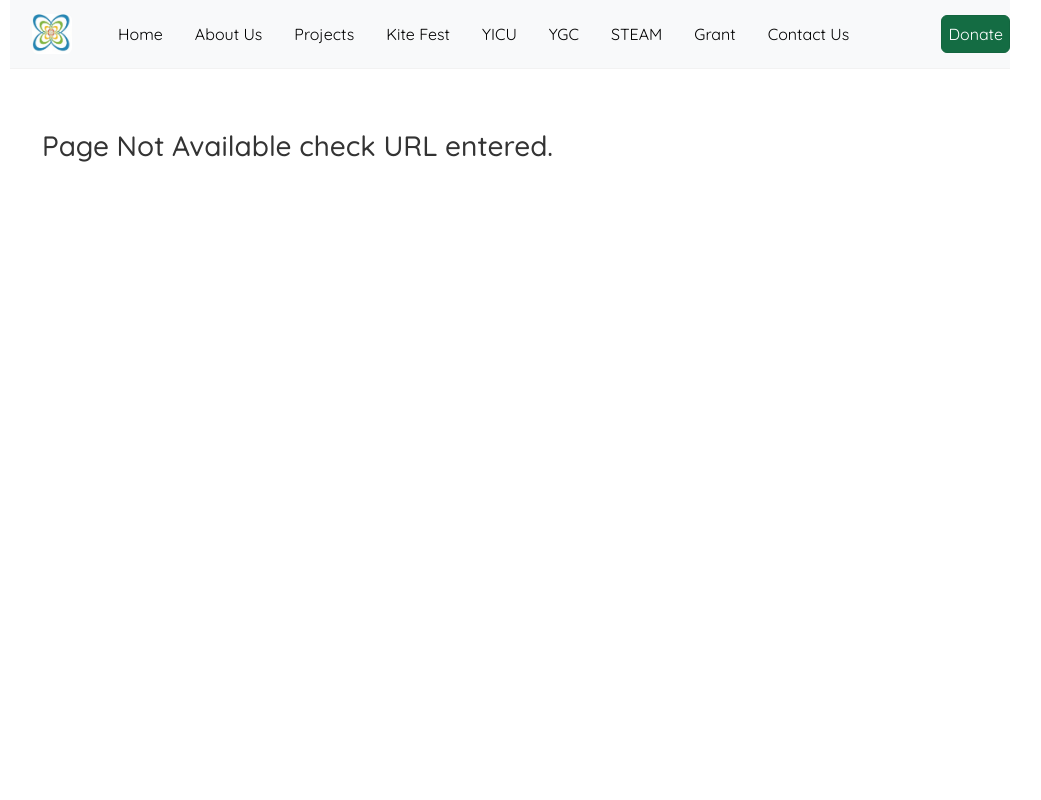
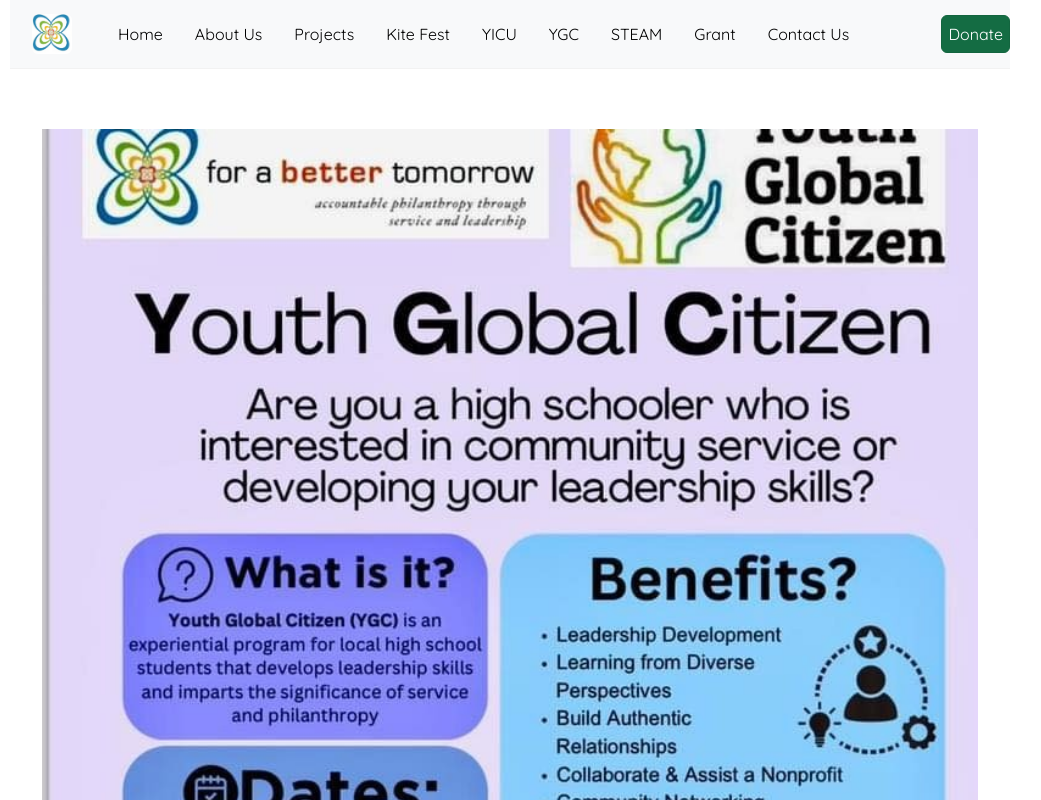
Before and after one commit to RahulVarunGit/mcia-react, a React (Create React App) app: page /project/1 in a window 1280 px wide. Shown: the top 800 px of the page, without its empty margins (130-1171 px from the left). Built offline with nearby package versions, Linux system fonts and the light colour scheme.

Commit message:
project initial

```diff
--- a/src/App.js
+++ b/src/App.js
@@ -47,6 +47,7 @@
 import YGC2026 from './javascript/YGC/ygc2026';
 import YGC2027 from './javascript/YGC/ygc2027';
 import Flyer from './javascript/flyer';
+import Project from './javascript/project';
 
 
 import { BrowserRouter as Router, Routes, Route } from 'react-router-dom';
@@ -108,6 +109,7 @@
             <Route path="/ygc2026" element={<YGC2026 />} />
             <Route path="/ygc2027" element={<YGC2027 />} />
             <Route path="/flyer/:name" element={<Flyer />} />
+            <Route path="/project/:name" element={<Project />} />
             <Route path="/*" element={<NotFoundPage />} />
           </Routes>
 
--- /dev/null
+++ b/src/javascript/project.js
@@ -0,0 +1,35 @@
+import { useState } from 'react';
+import '../styles/Home.css';
+import { useParams } from 'react-router-dom';
+
+const Project = () => {
+    const { name } = useParams();
+    var flyerName = "YGC";
+    //console.log("testing testing testing");
+    //console.log(name);
+    //console.log(name.localeCompare("ygc"));
+    //test
+    if (name.localeCompare("ygc") == 0) {
+        flyerName = "YGC";
+    } else if (name.localeCompare("kitefest") == 0) {
+        flyerName = "KiteFest2024";
+    } else if (name.localeCompare("nonprofitfair") == 0) {
+        flyerName = "KiteFest-NonProfitFair";
+    } else if (name.localeCompare("sponsor") == 0) {
+        flyerName = "KiteFest-Sponsor";
+    } else if (name.localeCompare("talent") == 0) {
+        flyerName = "KiteFest-Talent";
+    }
+
+    var source = "/images/flyers/" + flyerName + ".jpg";
+    return (
+        <div className="container">
+            <div>
+                <div>
+                    <p className="center-align rounded"><img src={source} alt="" width="100%" /></p>
+                </div>
+            </div>
+        </div>
+    );
+}
+export default Project;
```
Also changed, not shown: data/projectData.json (added, +22 -0 lines).
